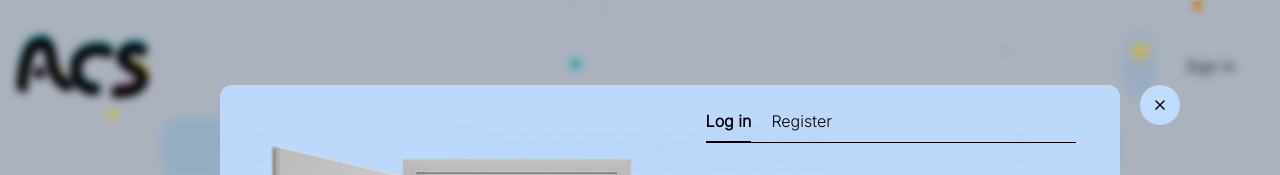
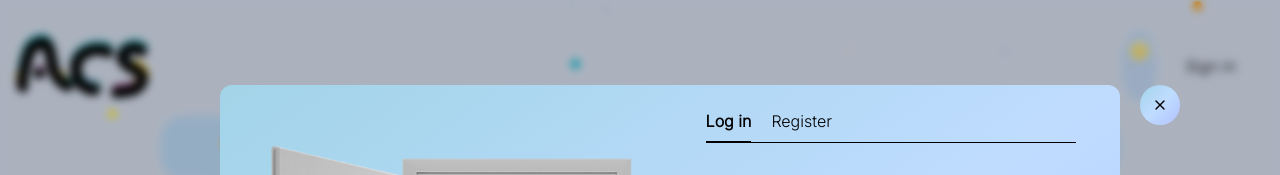
Before and after one commit to tententgc/acs-timetable, a React (Create React App) app in the folder client/: page / in a window 1280 px wide. Both pictures are taken after a click on the element "Sign in". Shown: the top 175 px of the page. Built offline with nearby package versions, Linux system fonts and the light colour scheme; no server answers.

Commit message:
กูไม่แก้แล้ว

```diff
--- a/client/src/components/CalendarColorTheme.tsx
+++ b/client/src/components/CalendarColorTheme.tsx
@@ -4,7 +4,6 @@ import ColorTheme from "./ColorTheme";
 import { observer } from "mobx-react";
 import { ColorResponse } from "../api/colorRouter";
 import { ColorStoreImpl } from "../store/ColorStore";
-import { Theme } from "react-toastify";
 
 interface CalendarColorThemeProps {
   store: CalendarStoreImpl;
--- a/client/src/components/Modal.tsx
+++ b/client/src/components/Modal.tsx
@@ -41,9 +41,9 @@ const Modal: React.FC<ModalProps> = (props) => {
       <div>
         <div
           className={`fixed h-[630px] w-[900px] top-[calc(50%-630px/2)] left-[calc(50%-840px/2)] rounded-xl flex p-4 bg-[#2c2a45] bg-opacity-95
-           dark:bg-blue-200 dark:bg-opacity-95 ${
-             props.isOpen ? "animate-popup" : ""
-           }`}
+          dark:bg-gradient-to-tl dark:from-[#B3C1FF] dark:via-[#BFDCFF] dark:to-[#A2D4E8] ${
+            props.isOpen ? "animate-popup" : ""
+          }`}
         >
           <div className="flex object-cover">
             <img src={props.theme ? photo : photo2} alt="" />
@@ -59,7 +59,7 @@ const Modal: React.FC<ModalProps> = (props) => {
           </div>
           <div
             className={`absolute right-[-60px] top-0 w-10 h-10 bg-[#2c2a45] rounded-full flex cursor-pointer hover:border-[1px] border-[#2c2a45] hover:bg-black hover:border-white duration-300 ease-linear
-                        dark:bg-blue-200 dark:hover:bg-white dark:hover:border-black dark:hover:bg-opacity-90`}
+            dark:bg-gradient-to-tl dark:from-[#B3C1FF] dark:via-[#BFDCFF] dark:to-[#A2D4E8] dark:hover:bg-white dark:hover:border-black dark:hover:bg-opacity-90`}
             onClick={() => (props.store.isOpenModal = !props.store.isOpenModal)}
           >
             <div className="m-auto">
```
